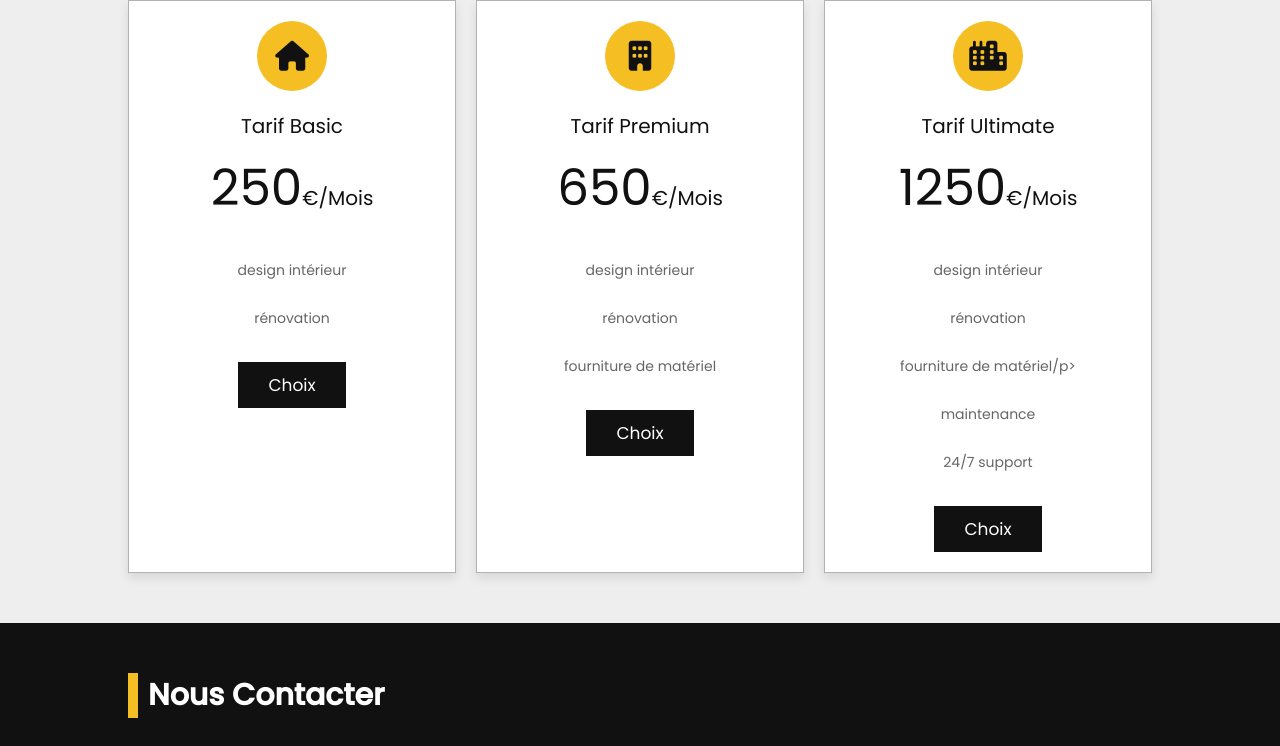
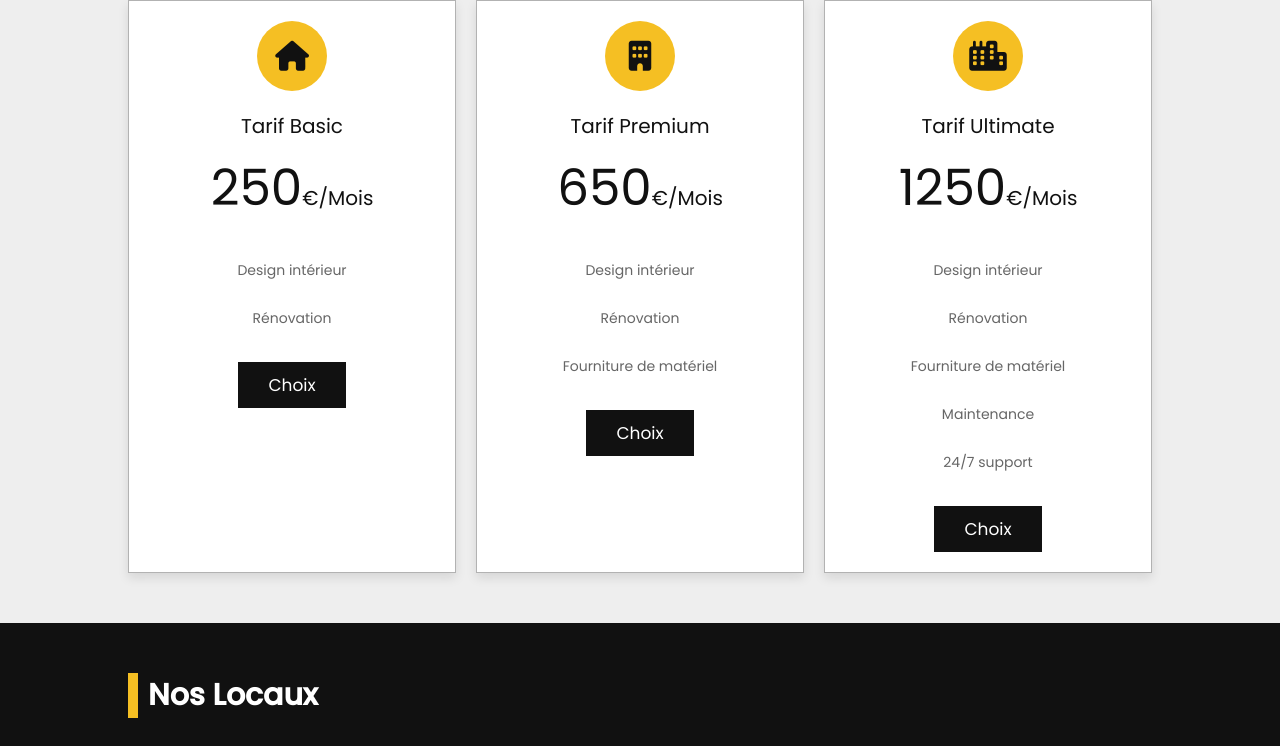
Before and after one commit to RENZOZ78/RENO-CONSTRUCTION, a website: page index.html in a window 1280 px wide. Shown: the part 4329-5075 px from the top of the page. Drawn offline with nearby package versions, Linux system fonts and the light colour scheme; some packages are replaced by stand-ins of ours; files that its build step writes are made by us from their sources; grey boxes are pictures that could not be loaded; a script that the page names is missing; a web font is replaced by a local one.

Commit message:
modif format img

```diff
--- a/index.html
+++ b/index.html
@@ -493,8 +493,8 @@
          <h3>tarif basic</h3>
          <div class="price">250<span>€</span><span>/mois</span></div>
          <div class="list">
-            <p>design intérieur</p>
-            <p>rénovation</p>
+            <p>Design intérieur</p>
+            <p>Rénovation</p>
          </div>
          <a href="#" class="btn">choix</a>
       </div>
@@ -504,9 +504,9 @@
          <h3>tarif premium</h3>
          <div class="price">650<span>€</span><span>/mois</span></div>
          <div class="list">
-            <p>design intérieur</p>
-            <p>rénovation</p>
-            <p>fourniture de matériel</p>
+            <p>Design intérieur</p>
+            <p>Rénovation</p>
+            <p>Fourniture de matériel</p>
          </div>
          <a href="#" class="btn">choix</a>
       </div>
@@ -516,10 +516,10 @@
          <h3>tarif ultimate </h3>
          <div class="price">1250<span>€</span><span>/mois</span></div>
          <div class="list">
-            <p>design intérieur</p>
-            <p>rénovation</p>
-            <p>fourniture de matériel/p>
-            <p>maintenance</p>
+            <p>Design intérieur</p>
+            <p>Rénovation</p>
+            <p>Fourniture de matériel</p>
+            <p>Maintenance</p>
             <p>24/7 support</p>
          </div>
          <a href="#" class="btn">choix</a>
@@ -535,11 +535,14 @@
 <!-- SECTION CONTACT  -->
 <section class="contact" id="contact">
 
-   <h1 class="heading"> nous contacter </h1>
+   <h1 class="heading"> Nos locaux </h1>
 
    <div class="row">
 
-      <iframe src="https://www.google.com/maps/embed?pb=!1m18!1m12!1m3!1d21006.93362079136!2d2.276207052765164!3d48.84168121888427!2m3!1f0!2f0!3f0!3m2!1i1024!2i768!4f13.1!3m3!1m2!1s0x47e67014196e60f5%3A0x50b82c368941b30!2sParis%2015e%20Arrondissement%2C%2075015%20Paris!5e0!3m2!1sfr!2sfr!4v1651834027473!5m2!1sfr!2sfr"  allowfullscreen="" loading="lazy" referrerpolicy="no-referrer-when-downgrade"></iframe>
+      <!-- <div class="carte"> -->
+           <iframe src="https://www.google.com/maps/embed?pb=!1m18!1m12!1m3!1d21006.93362079136!2d2.276207052765164!3d48.84168121888427!2m3!1f0!2f0!3f0!3m2!1i1024!2i768!4f13.1!3m3!1m2!1s0x47e67014196e60f5%3A0x50b82c368941b30!2sParis%2015e%20Arrondissement%2C%2075015%20Paris!5e0!3m2!1sfr!2sfr!4v1651834027473!5m2!1sfr!2sfr"  allowfullscreen="" loading="lazy" referrerpolicy="no-referrer-when-downgrade" height="auto%" width="auto"></iframe>
+      <!-- </div> -->
+
 
       <form action="">
          <h3>Nous contacter</h3>
@@ -669,7 +672,7 @@
       <a class="btn" href="#blogs">blogs</a>
    </div>
 
-   <div class="credit"> crée par <span>Didier.B</span> | Tout droits réservés! </div>
+   <div class="credit"> crée par <span>WebyCloud</span> | Tout droits réservés Reno-Construction 2022. </div>
 
 </section>
 
```
Also changed, not shown: css/style.css (+8 -2 lines).
